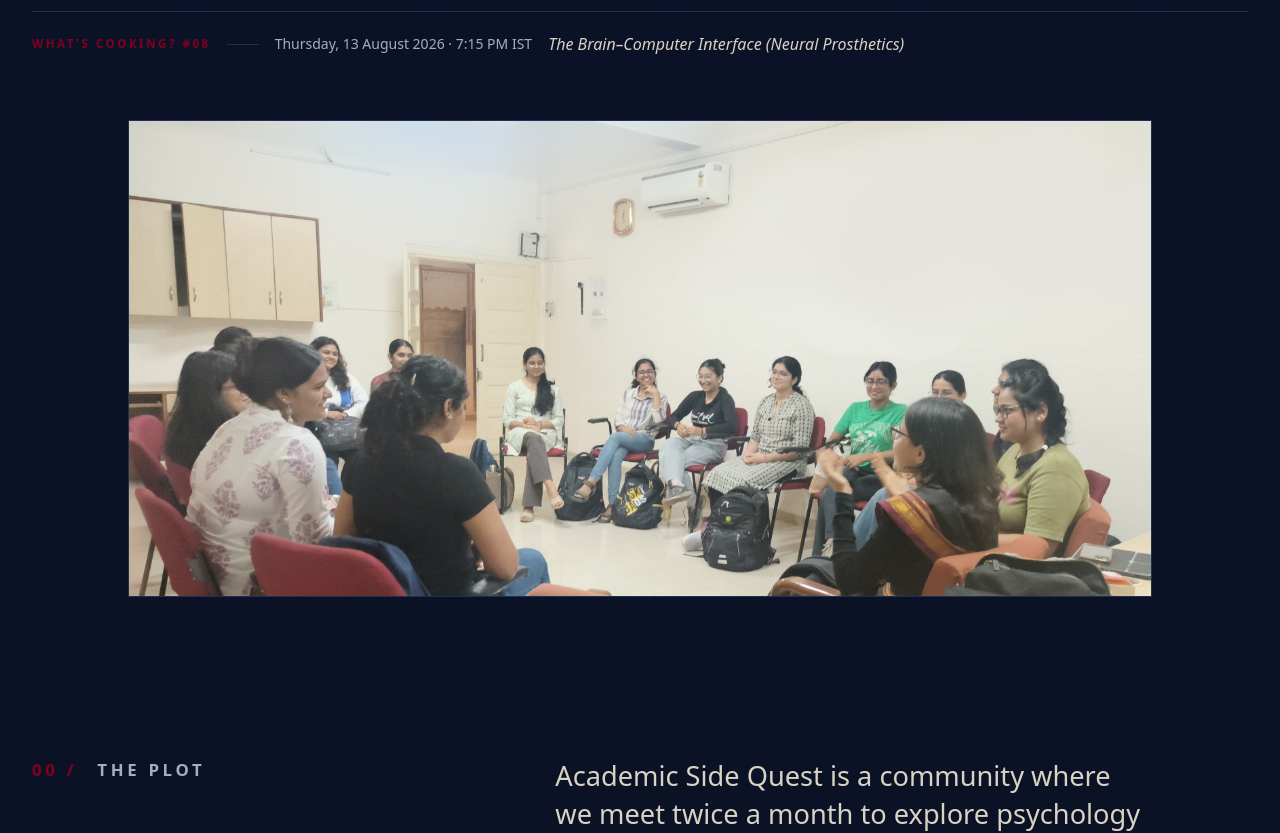
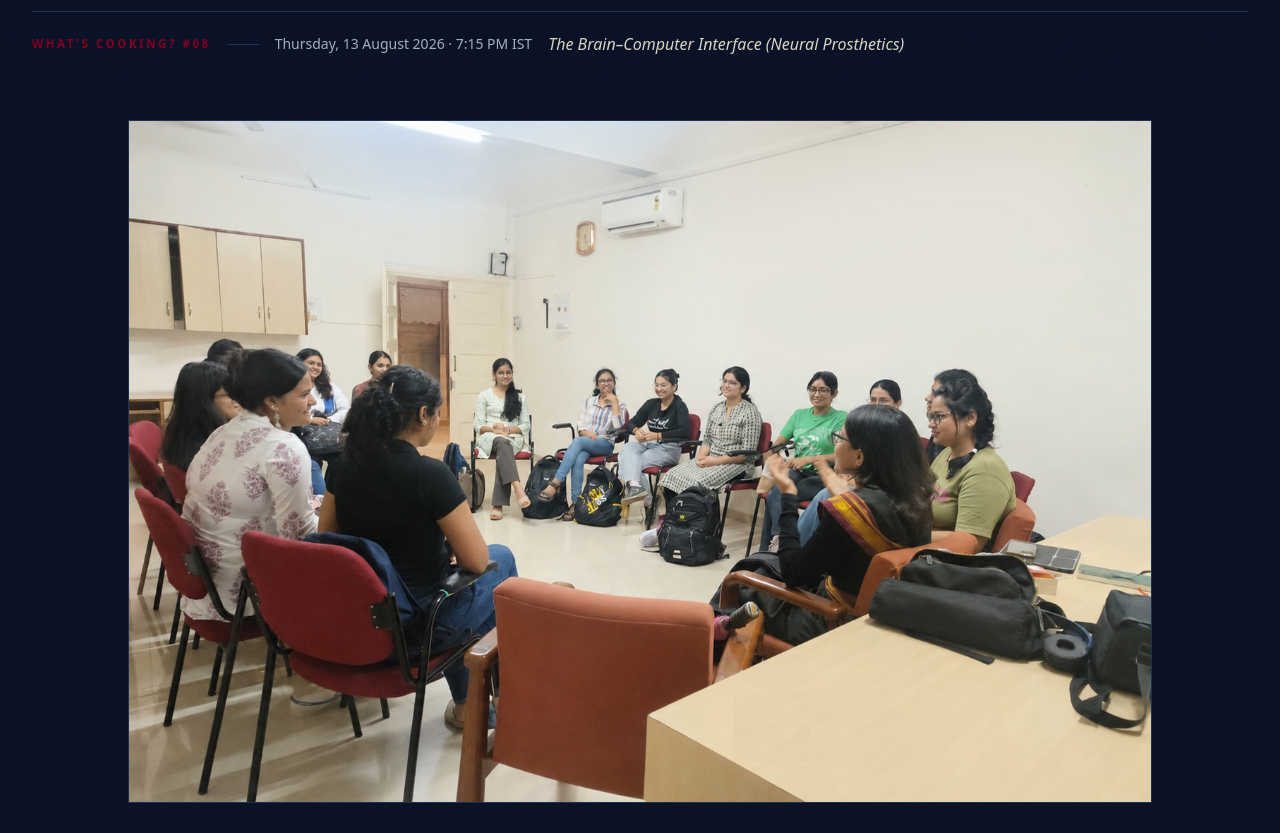
Before and after one commit to snehaghatule/academic-side-quest, a Next.js app: page / in a window 1280 px wide. Shown: the part 680-1513 px from the top of the page. Built offline with nearby package versions, Linux system fonts and the light colour scheme; a web font is replaced by a local one.

Commit message:
Swap home photo with 3:2 center crop

```diff
--- a/src/app/page.tsx
+++ b/src/app/page.tsx
@@ -32,13 +32,13 @@ export default function Home() {
       {/* photograph */}
       <section className="bg-paper px-5 sm:px-8">
         <div className="mx-auto max-w-5xl">
-          <div className="overflow-hidden border border-line">
+          <div className="aspect-[3/2] w-full overflow-hidden border border-line">
             <Image
               src="/images/home-photo.jpg"
               alt=""
-              width={3013}
-              height={1401}
-              className="h-auto w-full"
+              width={1448}
+              height={1086}
+              className="h-full w-full object-cover object-center"
             />
           </div>
         </div>
```
Also changed, not shown: public/images/home-photo.jpg.
